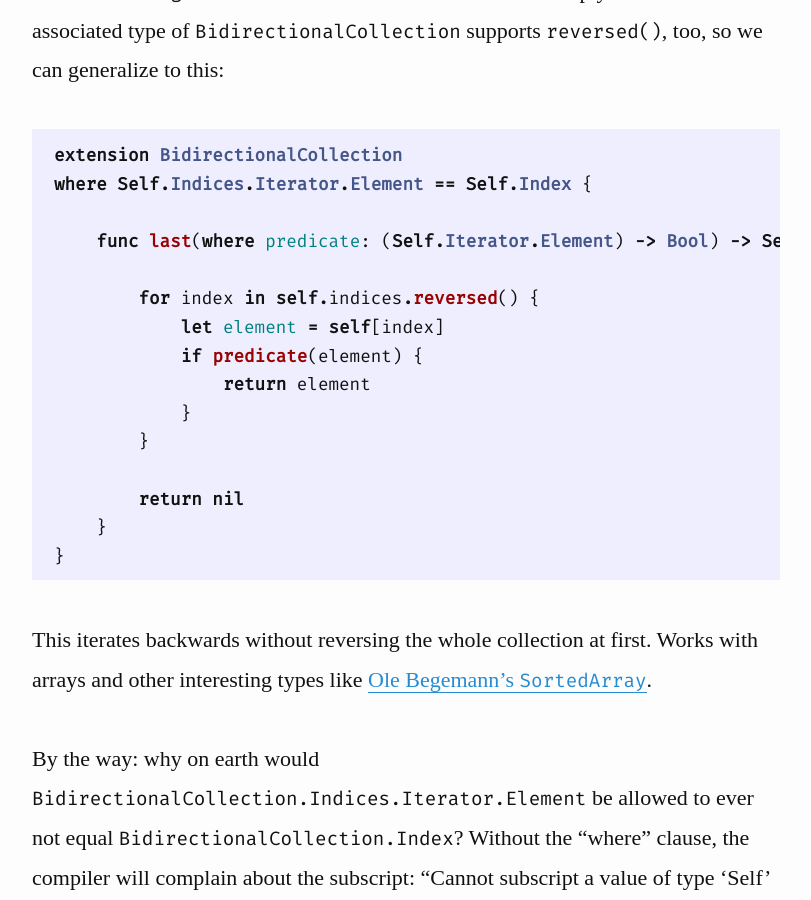
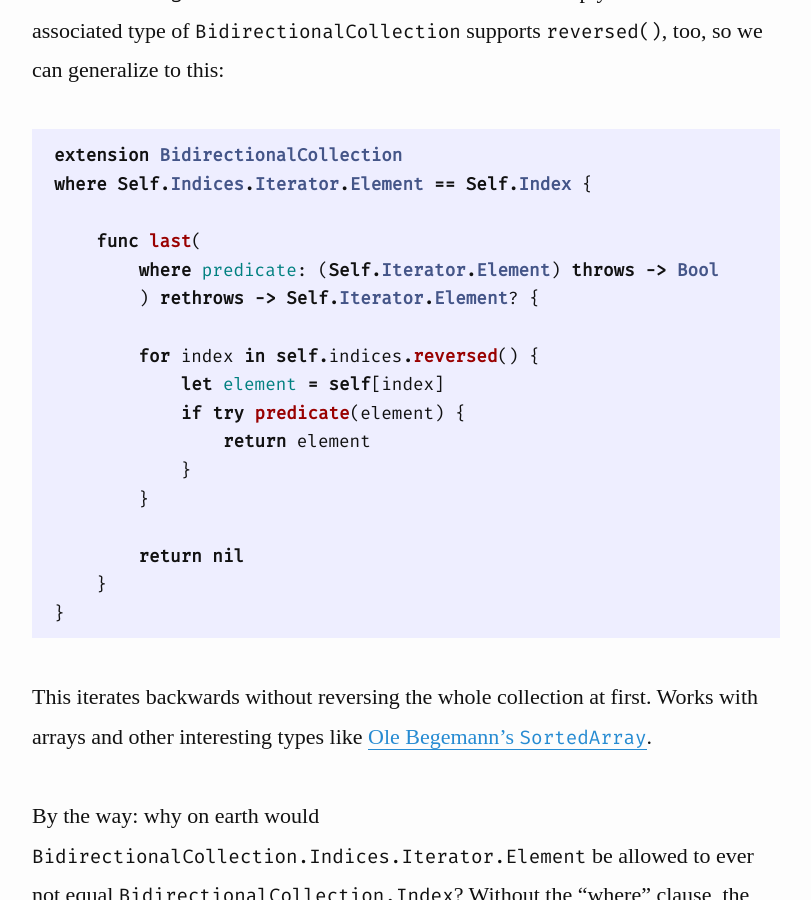
Before and after one commit to CleanCocoa/cleancocoa.github.io, a Jekyll site: the page built from _posts/2017-06-10-last-where.md, in a window 1280 px wide and 900 px high, scrolled down 941 px. Shown: the whole window, without its empty margins (234-1045 px from the left). Built offline with Jekyll 4.4.1, drawn with Linux system fonts in a browser that asks for light colours; some web fonts are replaced.

Commit message:
add rethrows clause

```diff
--- a/_posts/2017-06-10-last-where.md
+++ b/_posts/2017-06-10-last-where.md
@@ -17,11 +17,13 @@ In a huge collection of stuff, it's probably too costly to simple call `array.re
 extension BidirectionalCollection
 where Self.Indices.Iterator.Element == Self.Index {
 
-    func last(where predicate: (Self.Iterator.Element) -> Bool) -> Self.Iterator.Element? {
+    func last(
+        where predicate: (Self.Iterator.Element) throws -> Bool
+        ) rethrows -> Self.Iterator.Element? {
 
         for index in self.indices.reversed() {
             let element = self[index]
-            if predicate(element) {
+            if try predicate(element) {
                 return element
             }
         }
```
